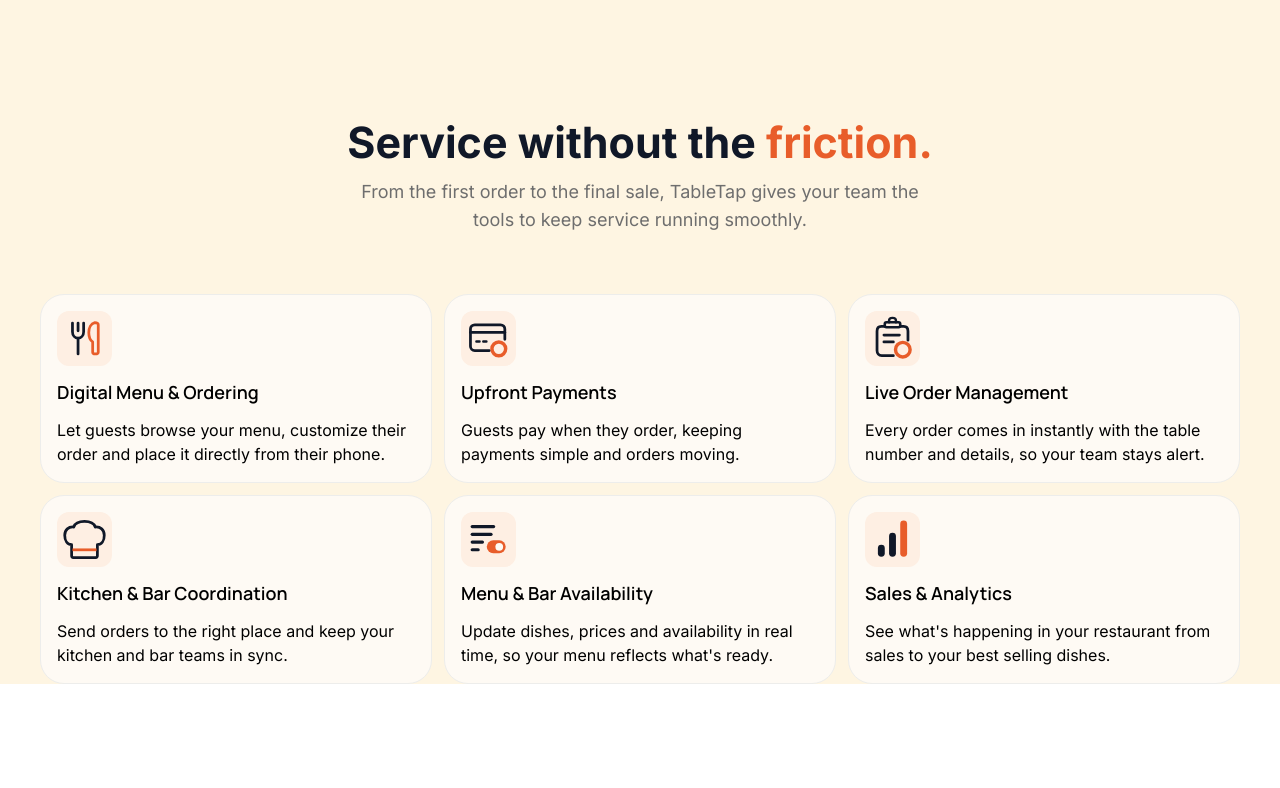
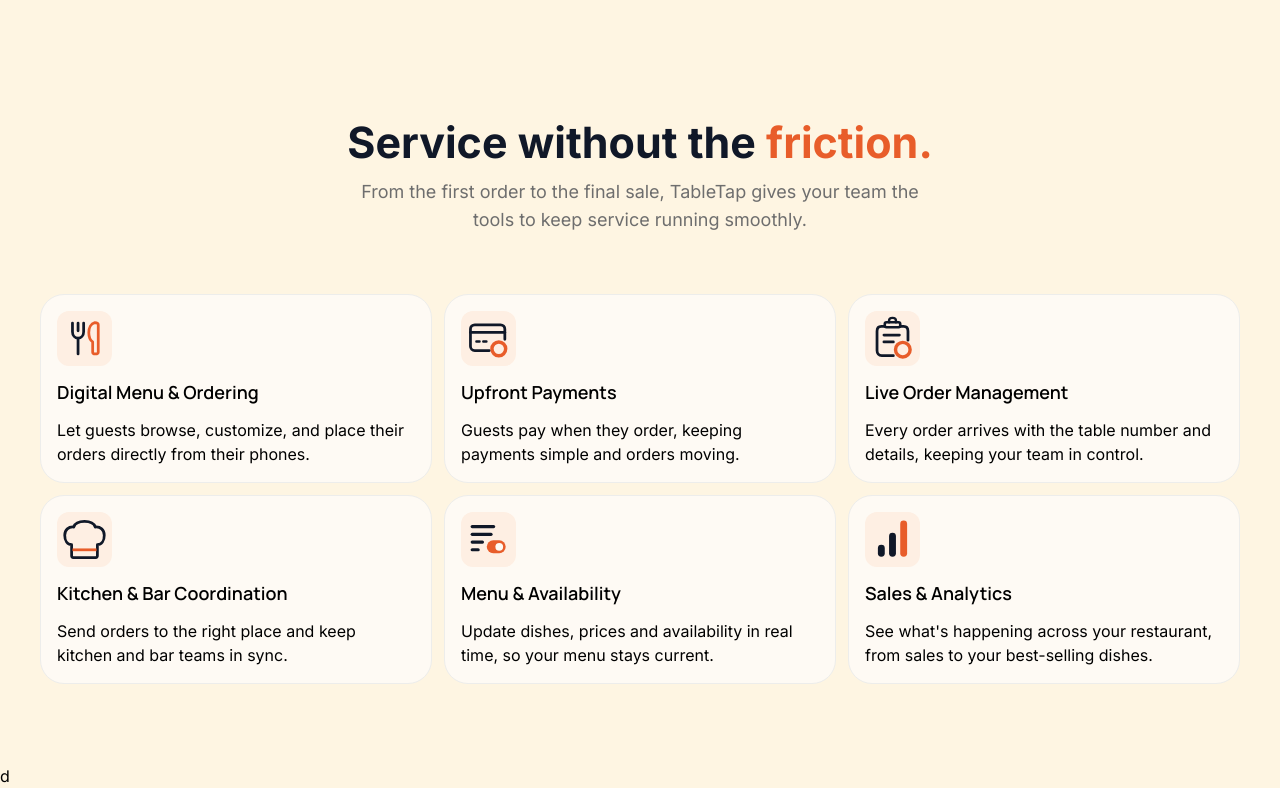
Before and after one commit to munachi821/Table-tap, a Next.js app: page / in a window 1280 px wide. Shown: the part 4660-5448 px from the top of the page. Before the commit the page ends 5424 px from the top, so only its background shows below. Built offline with nearby package versions, Linux system fonts and the light colour scheme.

Commit message:
minor changes

```diff
--- a/app/(landing page)/page.tsx
+++ b/app/(landing page)/page.tsx
@@ -334,7 +334,7 @@ export default function LandingPage() {
         </div>
       </section>
 
-      <section className="max-w-300 mx-auto my-20">
+      <section className="max-w-300 mx-auto mt-20 mb-20">
         <div className="w-fit mx-auto flex items-center flex-col gap-1">
           <h2 className="text-[43px] text-center text-[#101828] font-bold">
             Service without the{" "}
@@ -443,8 +443,8 @@ export default function LandingPage() {
               Digital Menu & Ordering
             </h4>
             <p>
-              Let guests browse your menu, customize their order and place it
-              directly from their phone.
+              Let guests browse, customize, and place their orders directly from
+              their phones.
             </p>
           </div>
           <div className="border border-[#EDEDEB] p-4 bg-[#FEFAF4] rounded-3xl group cursor-pointer transition-all duration-300 hover:border-[#E85D2A]/30 hover:shadow-sm">
@@ -685,8 +685,8 @@ export default function LandingPage() {
               Live Order Management
             </h4>
             <p>
-              Every order comes in instantly with the table number and details,
-              so your team stays alert.
+              Every order arrives with the table number and details, keeping
+              your team in control.
             </p>
           </div>
           <div className="border border-[#EDEDEB] p-4 bg-[#FEFAF4] rounded-3xl group cursor-pointer transition-all duration-300 hover:border-[#E85D2A]/30 hover:shadow-sm">
@@ -755,8 +755,8 @@ export default function LandingPage() {
               Kitchen & Bar Coordination
             </h4>
             <p>
-              Send orders to the right place and keep your kitchen and bar teams
-              in sync.
+              Send orders to the right place and keep kitchen and bar teams in
+              sync.
             </p>
           </div>
           <div className="border border-[#EDEDEB] p-4 bg-[#FEFAF4] rounded-3xl group cursor-pointer transition-all duration-300 hover:border-[#E85D2A]/30 hover:shadow-sm">
@@ -892,11 +892,11 @@ export default function LandingPage() {
             </div>
 
             <h4 className="font-semibold font-manrope text-lg my-3">
-              Menu & Bar Availability
+              Menu & Availability
             </h4>
             <p>
               Update dishes, prices and availability in real time, so your menu
-              reflects what&apos;s ready.
+              stays current.
             </p>
           </div>
           <div className="border border-[#EDEDEB] p-4 bg-[#FEFAF4] rounded-3xl group cursor-pointer transition-all duration-300 hover:border-[#E85D2A]/30 hover:shadow-sm">
@@ -992,12 +992,14 @@ export default function LandingPage() {
               Sales & Analytics
             </h4>
             <p>
-              See what&apos;s happening in your restaurant from sales to your
-              best selling dishes.
+              See what&apos;s happening across your restaurant, from sales to
+              your best-selling dishes.
             </p>
           </div>
         </div>
       </section>
+
+      <h1>d</h1>
     </div>
   );
 }
```
